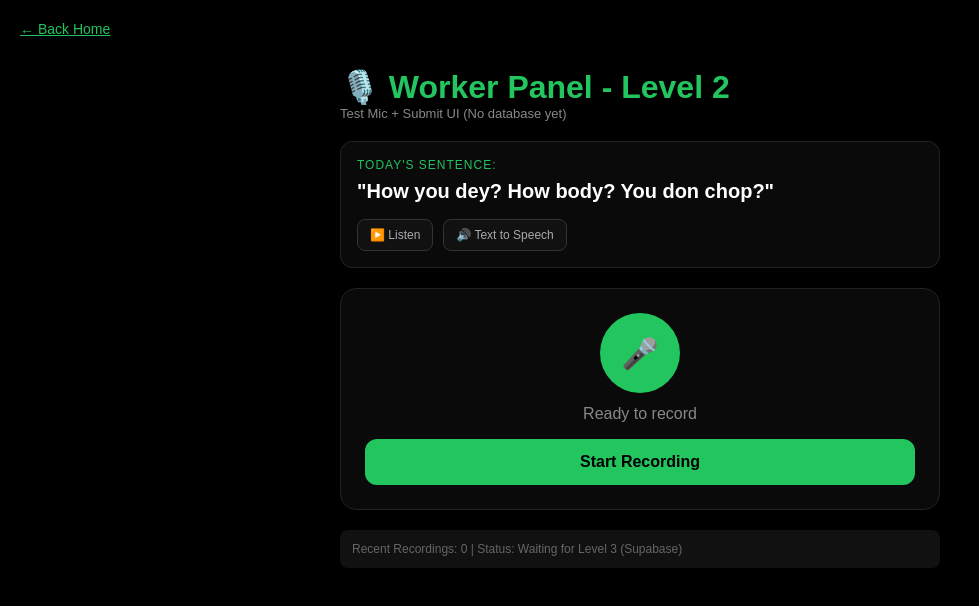
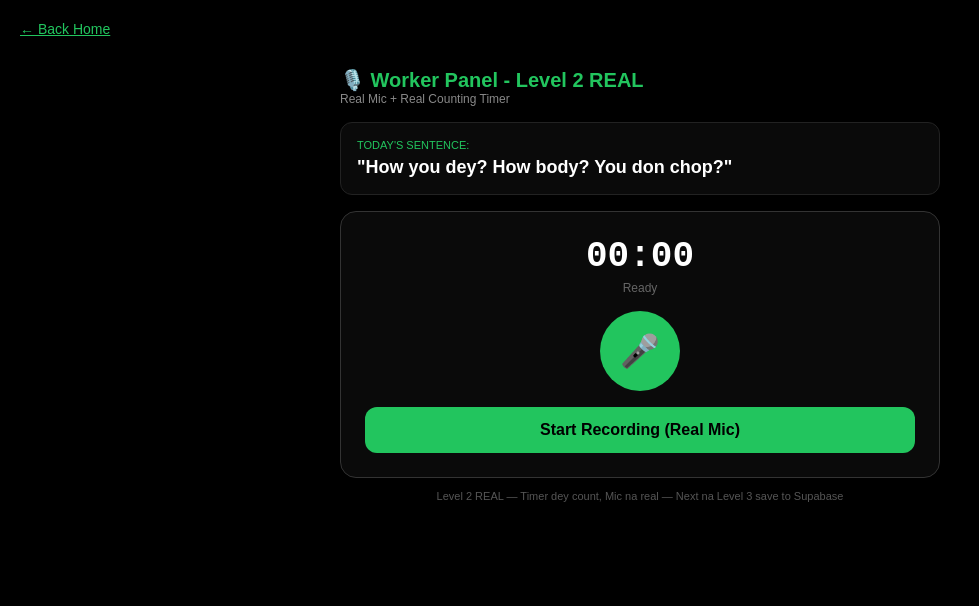
Before and after one commit to tapbombaai-glitch/main-naija-pidgin, a Next.js app: page /worker in a window 1280 px wide. Shown: the top 606 px of the page, without its empty margins (0-979 px from the left). Built offline with nearby package versions, Linux system fonts and the light colour scheme.

Commit message:
Update page.tsx

```diff
--- a/app/worker/page.tsx
+++ b/app/worker/page.tsx
@@ -2,26 +2,65 @@
 import Link from "next/link";
 import { useState, useRef } from "react";
 
-export default function WorkerPanelLevel2() {
+export default function WorkerPanelReal() {
   const [isRecording, setIsRecording] = useState(false);
   const [hasRecording, setHasRecording] = useState(false);
-  const [sentence] = useState("How you dey? How body? You don chop?");
+  const [seconds, setSeconds] = useState(0);
+  const [audioUrl, setAudioUrl] = useState("");
+  const [error, setError] = useState("");
+
+  const mediaRecorderRef = useRef<MediaRecorder | null>(null);
+  const chunksRef = useRef<Blob[]>([]);
   const timerRef = useRef<any>(null);
 
-  const toggleRecord = () => {
-    if (isRecording) {
-      setIsRecording(false);
-      setHasRecording(true);
-      clearTimeout(timerRef.current);
-    } else {
+  const startRecording = async () => {
+    setError("");
+    try {
+      const stream = await navigator.mediaDevices.getUserMedia({ audio: true });
+      chunksRef.current = [];
+      const recorder = new MediaRecorder(stream);
+      mediaRecorderRef.current = recorder;
+
+      recorder.ondataavailable = (e) => {
+        if (e.data.size > 0) chunksRef.current.push(e.data);
+      };
+
+      recorder.onstop = () => {
+        const blob = new Blob(chunksRef.current, { type: "audio/webm" });
+        const url = URL.createObjectURL(blob);
+        setAudioUrl(url);
+        setHasRecording(true);
+        stream.getTracks().forEach(t => t.stop());
+      };
+
+      recorder.start();
       setIsRecording(true);
       setHasRecording(false);
-      // Fake 3 sec recording
-      timerRef.current = setTimeout(() => {
-        setIsRecording(false);
-        setHasRecording(true);
-      }, 3000);
+      setSeconds(0);
+      setAudioUrl("");
+
+      // REAL COUNTING TIMER
+      timerRef.current = setInterval(() => {
+        setSeconds(prev => prev + 1);
+      }, 1000);
+
+    } catch (err) {
+      setError("Mic blocked! Allow microphone for this site for Chrome settings.");
     }
+  };
+
+  const stopRecording = () => {
+    if (mediaRecorderRef.current && isRecording) {
+      mediaRecorderRef.current.stop();
+      setIsRecording(false);
+      clearInterval(timerRef.current);
+    }
+  };
+
+  const formatTime = (s: number) => {
+    const m = Math.floor(s / 60);
+    const sec = s % 60;
+    return `${m.toString().padStart(2, "0")}:${sec.toString().padStart(2, "0")}`;
   };
 
   return (
@@ -29,43 +68,50 @@ export default function WorkerPanelLevel2() {
       <Link href="/" style={{ color: "#22c55e", fontSize: "14px" }}>← Back Home</Link>
 
       <div style={{ maxWidth: "600px", margin: "30px auto" }}>
-        <h1 style={{ color: "#22c55e" }}>🎙️ Worker Panel - Level 2</h1>
-        <p style={{ color: "#888", fontSize: "13px" }}>Test Mic + Submit UI (No database yet)</p>
+        <h1 style={{ color: "#22c55e", fontSize: "20px" }}>🎙️ Worker Panel - Level 2 REAL</h1>
+        <p style={{ color: "#888", fontSize: "12px" }}>Real Mic + Real Counting Timer</p>
 
-        <div style={{ marginTop: "20px", padding: "16px", background: "#0a0a0a", border: "1px solid #222", borderRadius: "12px" }}>
-          <p style={{ fontSize: "12px", color: "#22c55e", letterSpacing: "1px" }}>TODAY'S SENTENCE:</p>
-          <p style={{ fontSize: "20px", marginTop: "8px", fontWeight: "bold" }}>"{sentence}"</p>
-
-          <div style={{ display: "flex", gap: "10px", marginTop: "16px" }}>
-            <button style={{ padding: "8px 12px", background: "#111", border: "1px solid #333", borderRadius: "8px", color: "#aaa", fontSize: "12px" }}>▶️ Listen</button>
-            <button style={{ padding: "8px 12px", background: "#111", border: "1px solid #333", borderRadius: "8px", color: "#aaa", fontSize: "12px" }}>🔊 Text to Speech</button>
-          </div>
+        <div style={{ marginTop: "16px", padding: "16px", background: "#0a0a0a", border: "1px solid #222", borderRadius: "12px" }}>
+          <p style={{ fontSize: "11px", color: "#22c55e" }}>TODAY'S SENTENCE:</p>
+          <p style={{ fontSize: "18px", marginTop: "6px", fontWeight: "bold" }}>"How you dey? How body? You don chop?"</p>
         </div>
 
-        <div style={{ marginTop: "20px", padding: "24px", background: "#0a0a0a", border: isRecording ? "2px solid #ff4444" : "1px solid #222", borderRadius: "16px", textAlign: "center" }}>
-          <div style={{ width: "80px", height: "80px", borderRadius: "50%", background: isRecording ? "#ff4444" : "#22c55e", margin: "0 auto", display: "flex", alignItems: "center", justifyContent: "center", fontSize: "30px", animation: isRecording ? "pulse 1s infinite" : "none" }}>
+        {error && <p style={{ marginTop: "12px", background: "#2a1212", border: "1px solid #5a2222", color: "#ff5555", padding: "10px", borderRadius: "8px", fontSize: "13px" }}>{error}</p>}
+
+        <div style={{ marginTop: "16px", padding: "24px", background: "#0a0a0a", border: isRecording ? "2px solid #ff4444" : "1px solid #333", borderRadius: "16px", textAlign: "center" }}>
+
+          <div style={{ fontSize: "36px", fontWeight: "bold", color: isRecording ? "#ff4444" : "white", fontFamily: "monospace" }}>
+            {formatTime(seconds)}
+          </div>
+          <p style={{ fontSize: "12px", color: "#666", marginTop: "4px" }}>{isRecording ? "● REC — dey count..." : hasRecording ? "Done" : "Ready"}</p>
+
+          <div style={{ width: "80px", height: "80px", borderRadius: "50%", background: isRecording ? "#ff4444" : "#22c55e", margin: "16px auto", display: "flex", alignItems: "center", justifyContent: "center", fontSize: "32px", animation: isRecording ? "pulse 0.8s infinite" : "none" }}>
             🎤
           </div>
-          <p style={{ marginTop: "12px", color: isRecording ? "#ff4444" : "#888" }}>{isRecording ? "● Recording... 3 sec test" : hasRecording ? "Recording done!" : "Ready to record"}</p>
 
-          <button onClick={toggleRecord} style={{ marginTop: "16px", width: "100%", padding: "14px", background: isRecording ? "#ff4444" : "#22c55e", color: isRecording ? "white" : "black", border: "none", borderRadius: "12px", fontWeight: "bold", fontSize: "16px", cursor: "pointer" }}>
-            {isRecording ? "Stop Recording" : hasRecording ? "Record Again" : "Start Recording"}
-          </button>
+          {!isRecording ? (
+            <button onClick={startRecording} style={{ width: "100%", padding: "14px", background: "#22c55e", color: "black", border: "none", borderRadius: "12px", fontWeight: "bold", fontSize: "16px", cursor: "pointer" }}>
+              Start Recording (Real Mic)
+            </button>
+          ) : (
+            <button onClick={stopRecording} style={{ width: "100%", padding: "14px", background: "#ff4444", color: "white", border: "none", borderRadius: "12px", fontWeight: "bold", fontSize: "16px", cursor: "pointer" }}>
+              Stop Recording — {formatTime(seconds)}
+            </button>
+          )}
 
-          {hasRecording && (
-            <div style={{ marginTop: "16px" }}>
-              <audio controls style={{ width: "100%" }}><source src="" /></audio>
-              <button style={{ marginTop: "12px", width: "100%", padding: "12px", background: "#22c55e", color: "black", border: "none", borderRadius: "10px", fontWeight: "bold" }}>
-                Submit to Chairman →
-              </button>
-              <p style={{ marginTop: "8px", fontSize: "12px", color: "#22c55e" }}>✓ Level 2 working — Mic UI alive!</p>
+          {hasRecording && audioUrl && (
+            <div style={{ marginTop: "16px", textAlign: "left" }}>
+              <p style={{ fontSize: "12px", color: "#22c55e" }}>✓ Your voice recorded — {formatTime(seconds)}s</p>
+              <audio controls src={audioUrl} style={{ width: "100%", marginTop: "10px" }} />
+              <div style={{ display: "flex", gap: "10px", marginTop: "10px" }}>
+                <button onClick={() => { setHasRecording(false); setAudioUrl(""); setSeconds(0); }} style={{ flex: 1, padding: "10px", background: "#111", border: "1px solid #333", color: "#aaa", borderRadius: "8px" }}>Record Again</button>
+                <button style={{ flex: 1, padding: "10px", background: "#22c55e", border: "none", color: "black", borderRadius: "8px", fontWeight: "bold" }}>Submit to Chairman →</button>
+              </div>
             </div>
           )}
         </div>
 
-        <div style={{ marginTop: "20px", padding: "12px", background: "#111", borderRadius: "8px", fontSize: "12px", color: "#666" }}>
-          <p>Recent Recordings: 0 | Status: Waiting for Level 3 (Supabase)</p>
-        </div>
+        <p style={{ marginTop: "12px", textAlign: "center", color: "#555", fontSize: "11px" }}>Level 2 REAL — Timer dey count, Mic na real — Next na Level 3 save to Supabase</p>
       </div>
     </div>
   );
```
